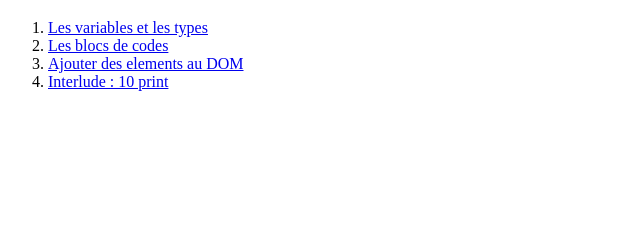
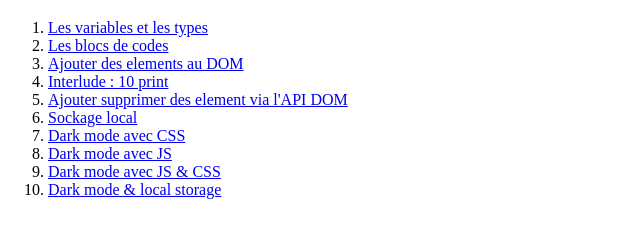
Before and after one commit to ziopod/debuter-avec-js, a plain HTML site: page index.html in a window 1280 px wide. Shown: the part 61-298 px from the top of the page, without its empty margins (0-640 px from the left). Drawn offline with Linux system fonts and the light colour scheme.

Commit message:
Ajout de la navigation

```diff
--- a/index.html
+++ b/index.html
@@ -20,7 +20,26 @@
       <a href="3-ajouter-elements.html">Ajouter des elements au DOM</a>
     </li>
     <li>
-      <a href="4-10print.html">Interlude : 10 print </a></li>
+      <a href="4-10print.html">Interlude : 10 print </a>
+    </li>
+    <li>
+      <a href="5-api-element.html">Ajouter supprimer des element via l'API DOM</a>
+    </li>
+    <li>
+      <a href="6-storage.html">Sockage local</a>
+    </li>
+    <li>
+      <a href="7-1-darkmode.html">Dark mode avec CSS</a>
+    </li>
+    <li>
+      <a href="7-2-darkmode.html">Dark mode avec JS</a>
+    </li>
+    <li>
+      <a href="7-3-darkmode.html">Dark mode avec JS &amp; CSS</a>
+    </li>
+    <li>
+      <a href="7-4-darkmode.html">Dark mode &amp; local storage</a>
+    </li>
     </ol>
 </body>
 </html>
```
Also changed, not shown: 5-api-element.html (+1 -1 lines), 6-storage.html (+1 -0 lines), 7-1-darkmode.html (+1 -0 lines), 7-2-darkmode.html (+1 -0 lines), 7-3-darkmode.html (+2 -1 lines), 7-4-darkmode.html (+1 -0 lines).
